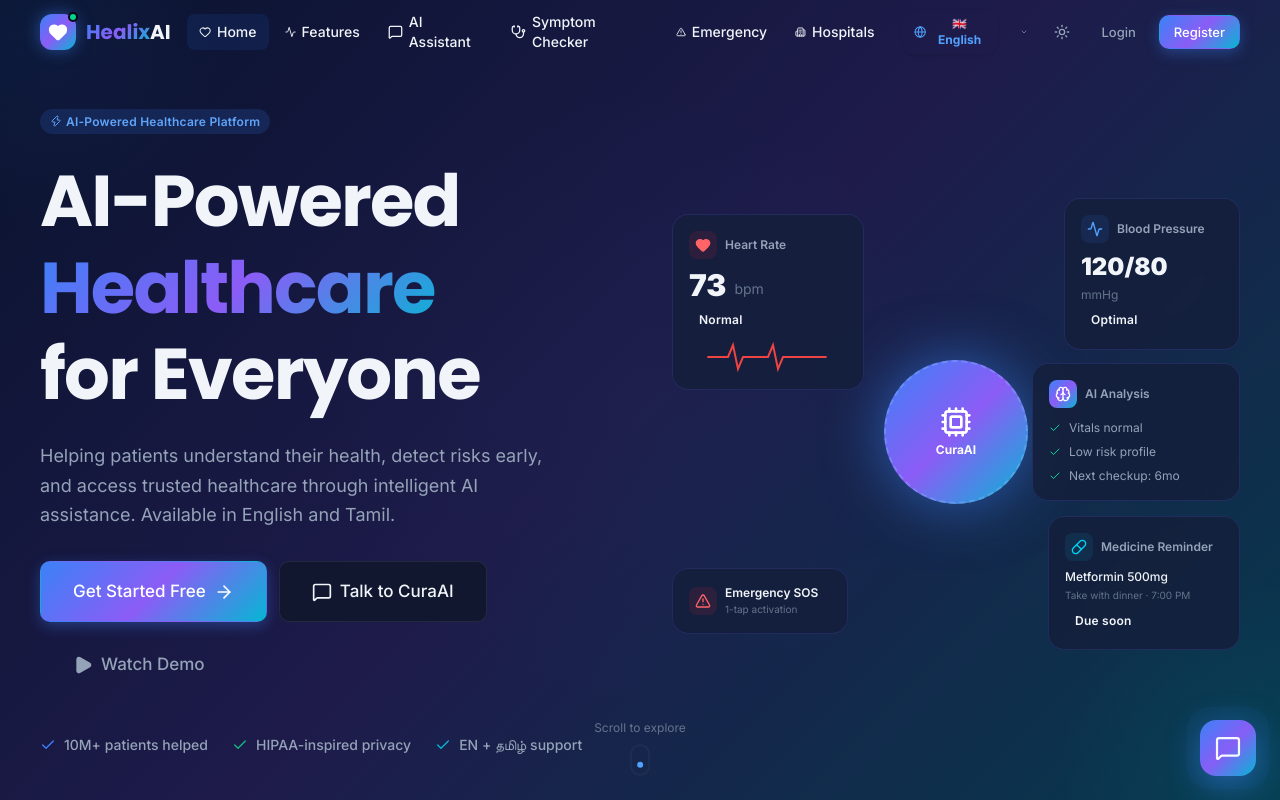
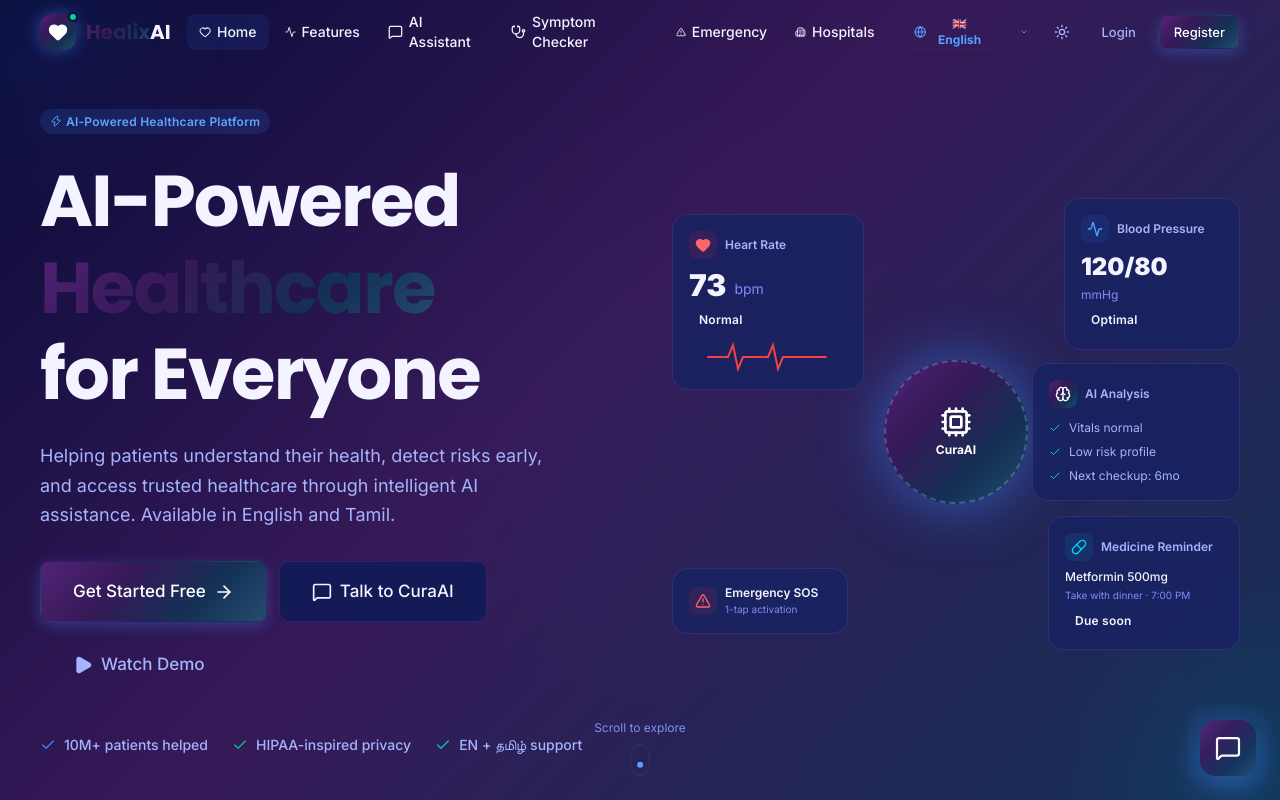
Before and after one commit to adithyasenthilkumar57-tech/healixai, a Next.js app: page / in a window 1280 px wide. Shown: the top 800 px of the page. Built offline with nearby package versions, Linux system fonts and the light colour scheme.

Commit message:
style: updated dark theme background to exact user palette (#522377, #361958, #080B38, #133155, #254D70)

```diff
--- a/src/app/globals.css
+++ b/src/app/globals.css
@@ -5,45 +5,49 @@
 :root,
 [data-theme="dark"],
 .dark {
-  --bg-primary:      #040711;
-  --bg-secondary:    #0a0f22;
-  --bg-tertiary:     #10172e;
-  --bg-card:         #151f3b;
-  --bg-glass:        rgba(21, 31, 59, 0.85);
-  --bg-glass-border: rgba(99, 102, 241, 0.18);
+  /* Exact Color Combination Swatch (#522377, #361958, #080B38, #133155, #254D70) */
+  --bg-primary:      #080b38;
+  --bg-secondary:    #0e1248;
+  --bg-tertiary:     #131a55;
+  --bg-card:         #182361;
+  --bg-glass:        rgba(24, 35, 97, 0.85);
+  --bg-glass-border: rgba(130, 75, 185, 0.25);
 
-  --text-primary:    #f1f5f9;
-  --text-secondary:  #94a3b8;
-  --text-tertiary:   #64748b;
-  --text-inverse:    #040711;
+  --text-primary:    #f3f4ff;
+  --text-secondary:  #a5b4fc;
+  --text-tertiary:   #818cf8;
+  --text-inverse:    #080b38;
 
-  --border-primary:   rgba(255, 255, 255, 0.08);
-  --border-secondary: rgba(255, 255, 255, 0.04);
+  --border-primary:   rgba(130, 75, 185, 0.22);
+  --border-secondary: rgba(37, 77, 112, 0.3);
 
-  /* Brand Colors */
-  --accent-blue:    #3b82f6;
-  --accent-purple:  #8b5cf6;
-  --accent-cyan:    #06b6d4;
+  /* Swatch Brand Palette */
+  --accent-magenta: #522377;
+  --accent-purple:  #361958;
+  --accent-indigo:  #080b38;
+  --accent-navy:    #133155;
+  --accent-blue:    #254d70;
+  --accent-cyan:    #38bdf8;
   --accent-emerald: #10b981;
   --accent-rose:    #f43f5e;
-  --accent-amber:   #f59e0b;
+  --accent-amber:   #fbbf24;
 
-  --gradient-primary: linear-gradient(135deg, #3b82f6 0%, #8b5cf6 50%, #06b6d4 100%);
-  --gradient-hero:    linear-gradient(135deg, #09132e 0%, #1e1b4b 50%, #06394c 100%);
-  --gradient-card:    linear-gradient(135deg, rgba(59,130,246,0.12) 0%, rgba(139,92,246,0.12) 100%);
+  --gradient-primary: linear-gradient(135deg, #522377 0%, #361958 35%, #133155 70%, #254d70 100%);
+  --gradient-hero:    linear-gradient(135deg, #080b38 0%, #361958 45%, #133155 100%);
+  --gradient-card:    linear-gradient(135deg, rgba(82,35,119,0.22) 0%, rgba(19,49,85,0.22) 100%);
 
   /* Shadows & Glows */
-  --shadow-sm:   0 1px 3px rgba(0, 0, 0, 0.5);
-  --shadow-md:   0 4px 16px rgba(0, 0, 0, 0.6);
-  --shadow-lg:   0 8px 32px rgba(0, 0, 0, 0.7);
-  --shadow-xl:   0 20px 60px rgba(0, 0, 0, 0.8);
-  --shadow-glow: 0 0 32px rgba(59, 130, 246, 0.3);
-  --shadow-glow-purple: 0 0 32px rgba(139, 92, 246, 0.25);
+  --shadow-sm:   0 1px 3px rgba(8, 11, 56, 0.5);
+  --shadow-md:   0 4px 16px rgba(8, 11, 56, 0.6);
+  --shadow-lg:   0 8px 32px rgba(8, 11, 56, 0.75);
+  --shadow-xl:   0 20px 60px rgba(8, 11, 56, 0.85);
+  --shadow-glow: 0 0 36px rgba(82, 35, 119, 0.4);
+  --shadow-glow-purple: 0 0 36px rgba(54, 25, 88, 0.45);
 
   /* Input Variables */
-  --input-bg:     rgba(255, 255, 255, 0.05);
-  --input-border: rgba(255, 255, 255, 0.12);
-  --input-focus:  rgba(59, 130, 246, 0.5);
+  --input-bg:     rgba(82, 35, 119, 0.12);
+  --input-border: rgba(130, 75, 185, 0.25);
+  --input-focus:  rgba(56, 189, 248, 0.5);
 }
 
 /* ─── Light Theme ─────────────────────────────────── */
--- a/src/css/variables.css
+++ b/src/css/variables.css
@@ -14,45 +14,49 @@
 :root,
 [data-theme="dark"],
 .dark {
-  --bg-primary:      #040711;
-  --bg-secondary:    #0a0f22;
-  --bg-tertiary:     #10172e;
-  --bg-card:         #151f3b;
-  --bg-glass:        rgba(21, 31, 59, 0.85);
-  --bg-glass-border: rgba(99, 102, 241, 0.18);
+  /* Exact Color Combination Swatch (#522377, #361958, #080B38, #133155, #254D70) */
+  --bg-primary:      #080b38;
+  --bg-secondary:    #0e1248;
+  --bg-tertiary:     #131a55;
+  --bg-card:         #182361;
+  --bg-glass:        rgba(24, 35, 97, 0.85);
+  --bg-glass-border: rgba(130, 75, 185, 0.25);
 
-  --text-primary:    #f1f5f9;
-  --text-secondary:  #94a3b8;
-  --text-tertiary:   #64748b;
-  --text-inverse:    #040711;
+  --text-primary:    #f3f4ff;
+  --text-secondary:  #a5b4fc;
+  --text-tertiary:   #818cf8;
+  --text-inverse:    #080b38;
 
-  --border-primary:   rgba(255, 255, 255, 0.08);
-  --border-secondary: rgba(255, 255, 255, 0.04);
+  --border-primary:   rgba(130, 75, 185, 0.22);
+  --border-secondary: rgba(37, 77, 112, 0.3);
 
-  /* Brand Colors */
-  --accent-blue:    #3b82f6;
-  --accent-purple:  #8b5cf6;
-  --accent-cyan:    #06b6d4;
+  /* Swatch Brand Palette */
+  --accent-magenta: #522377;
+  --accent-purple:  #361958;
+  --accent-indigo:  #080b38;
+  --accent-navy:    #133155;
+  --accent-blue:    #254d70;
+  --accent-cyan:    #38bdf8;
   --accent-emerald: #10b981;
   --accent-rose:    #f43f5e;
-  --accent-amber:   #f59e0b;
+  --accent-amber:   #fbbf24;
 
-  --gradient-primary: linear-gradient(135deg, #3b82f6 0%, #8b5cf6 50%, #06b6d4 100%);
-  --gradient-hero:    linear-gradient(135deg, #09132e 0%, #1e1b4b 50%, #06394c 100%);
-  --gradient-card:    linear-gradient(135deg, rgba(59,130,246,0.12) 0%, rgba(139,92,246,0.12) 100%);
+  --gradient-primary: linear-gradient(135deg, #522377 0%, #361958 35%, #133155 70%, #254d70 100%);
+  --gradient-hero:    linear-gradient(135deg, #080b38 0%, #361958 45%, #133155 100%);
+  --gradient-card:    linear-gradient(135deg, rgba(82,35,119,0.22) 0%, rgba(19,49,85,0.22) 100%);
 
   /* Shadows & Glows */
-  --shadow-sm:   0 1px 3px rgba(0, 0, 0, 0.5);
-  --shadow-md:   0 4px 16px rgba(0, 0, 0, 0.6);
-  --shadow-lg:   0 8px 32px rgba(0, 0, 0, 0.7);
-  --shadow-xl:   0 20px 60px rgba(0, 0, 0, 0.8);
-  --shadow-glow: 0 0 32px rgba(59, 130, 246, 0.3);
-  --shadow-glow-purple: 0 0 32px rgba(139, 92, 246, 0.25);
+  --shadow-sm:   0 1px 3px rgba(8, 11, 56, 0.5);
+  --shadow-md:   0 4px 16px rgba(8, 11, 56, 0.6);
+  --shadow-lg:   0 8px 32px rgba(8, 11, 56, 0.75);
+  --shadow-xl:   0 20px 60px rgba(8, 11, 56, 0.85);
+  --shadow-glow: 0 0 36px rgba(82, 35, 119, 0.4);
+  --shadow-glow-purple: 0 0 36px rgba(54, 25, 88, 0.45);
 
   /* Input Variables */
-  --input-bg:     rgba(255, 255, 255, 0.05);
-  --input-border: rgba(255, 255, 255, 0.12);
-  --input-focus:  rgba(59, 130, 246, 0.5);
+  --input-bg:     rgba(82, 35, 119, 0.12);
+  --input-border: rgba(130, 75, 185, 0.25);
+  --input-focus:  rgba(56, 189, 248, 0.5);
 }
 
 /* ─── Light Theme ─────────────────────────────────── */
```
